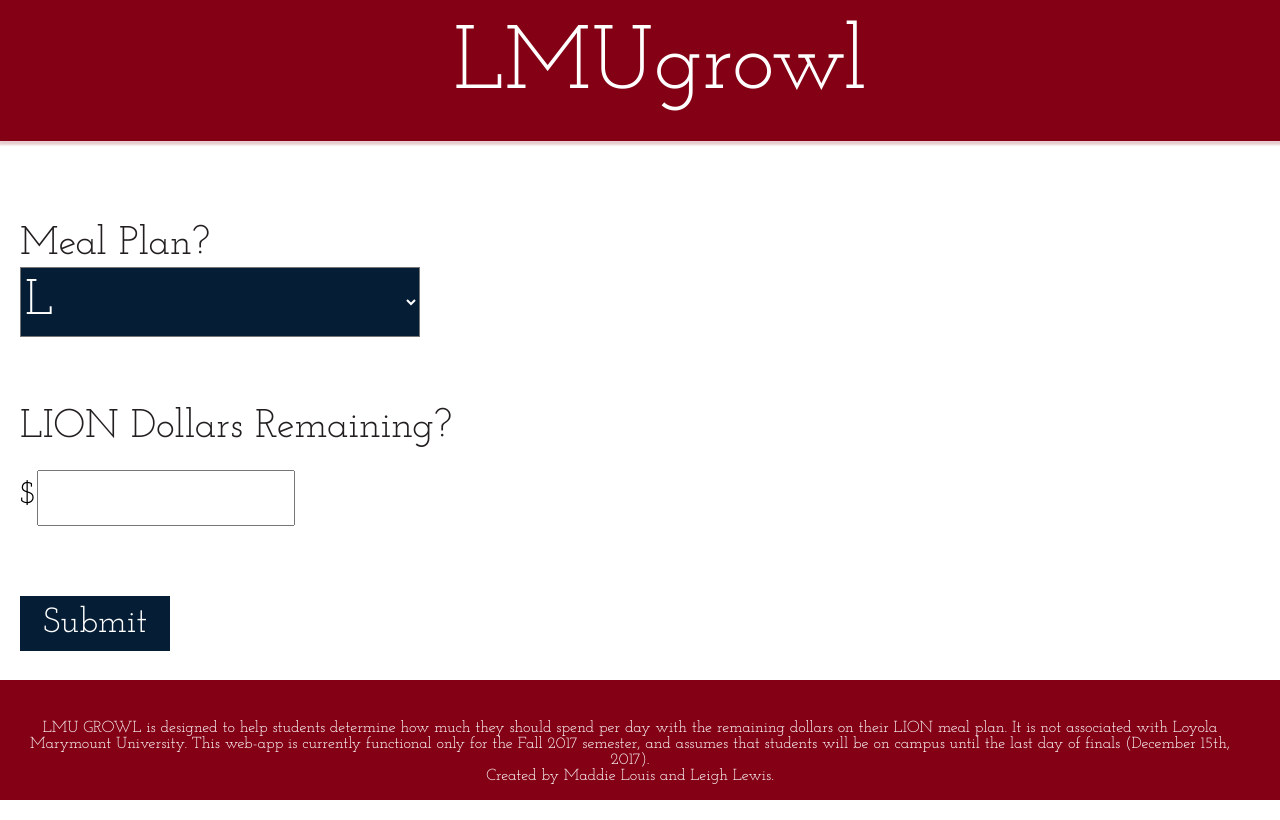
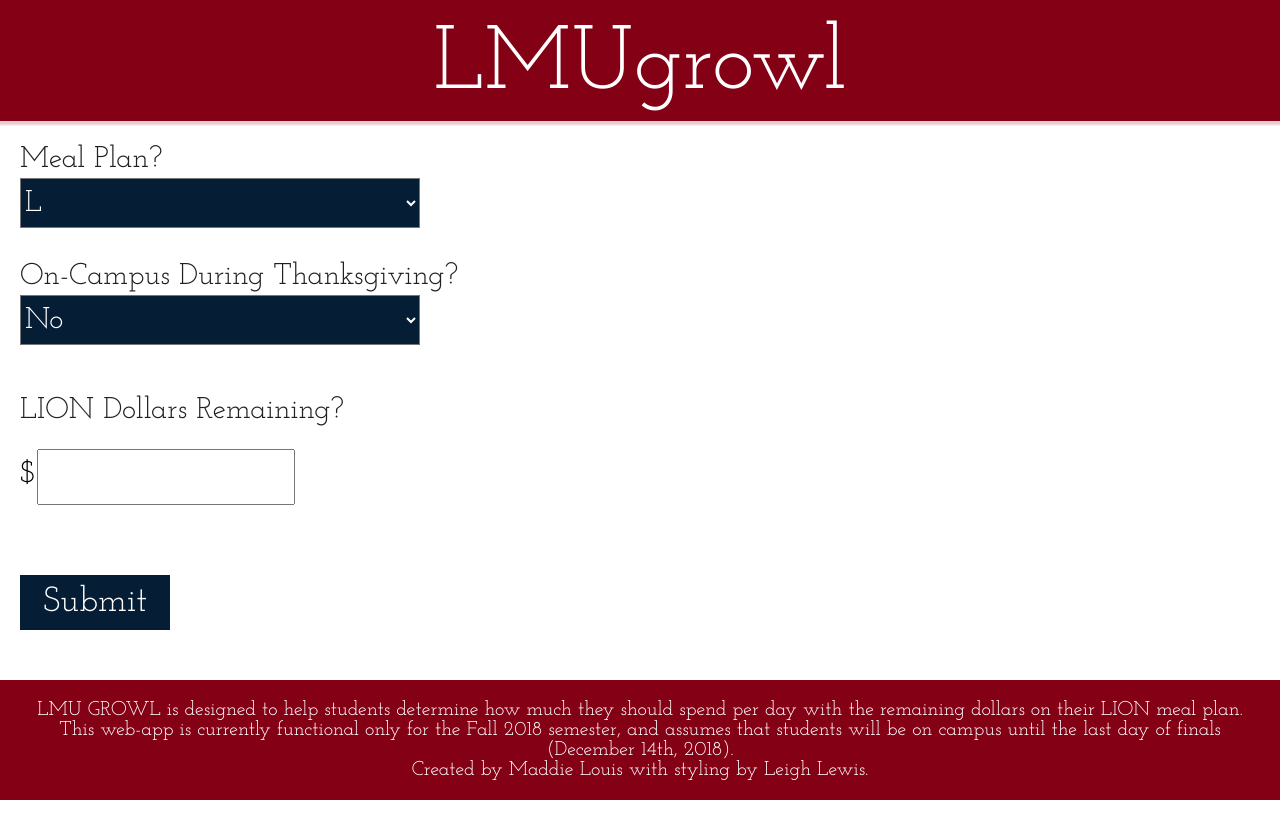
Before and after one commit to mlouis2/LMUgrowl, a Python web app: template templates/main.html in a window 1280 px wide. Run offline with Jinja, Linux system fonts and the light colour scheme; the template is opened without the code that fills it, so the values that code supplies are empty.

Commit message:
Updated for Fall 2018

```diff
--- a/stylesheets/main.css
+++ b/stylesheets/main.css
@@ -2,10 +2,13 @@
 @import url('https://fonts.googleapis.com/css?family=Josefin+Slab');
 
 body {
-     padding-left: 20px;
      font-family: 'Josefin Slab', Serif;
      height: 100%;
      margin: 0;
+}
+
+.wrapper {
+    padding-left: 20px;
 }
 
 form {
@@ -22,7 +25,7 @@
      margin: -20px;
      color: white;
      box-shadow: 1px 2px 2px 2px rgba(132, 0, 21, .2);
-     padding: 30px;
+     padding: 10px;
      padding-top: 40px;
      text-align: center;
      display: block;
@@ -32,23 +35,23 @@
 
 #mealPlan{
      position: relative;
-     padding-top: 50px;
+     padding-top: 10px;
      z-index: -10px;
 }
 
 h2 {
      color: #231f20;
-     font-size: 40px;
-     padding-top: 50px;
+     font-size: 30px;
+     padding-top: 30px;
      margin: 3px auto;
 }
 
 .dropdown {
      font-family: 'Josefin Slab', serif;
      color: white;
-     font-size: 50px;
+     font-size: 30px;
      width: 400px;
-     height: 70px;
+     height: 50px;
      background-color: rgb(5, 29, 53);
 }
 
@@ -93,22 +96,11 @@
 }
 
 #footer{
+     font-size: 20px;
      position: fixed;
-  height: 50px;
-  left: 0;
-  right: 0;
-  bottom: 0;
-
+     bottom: 0px;
+     padding: 20px;
      text-align: center;
-     z-index: 20px;
-     margin-top: 50px;
-          margin-left: -50px;
-          margin-right: -50px;
-          margin-bottom: -50px;
-          padding-top: 40px;
-          padding-right: 80px;
-          padding-left: 60px;
-          padding-bottom: 80px;
      color: white;
      background-color: rgb(132, 0, 21);
 }
@@ -191,5 +183,5 @@
 
 .footer,
 .push {
-  height: 40px;
+  height: 200px;
 }
--- a/templates/main.html
+++ b/templates/main.html
@@ -22,17 +22,25 @@
                        </select></p>
                </div>
 
-          <!-- <div id="thanksgiving">
+          <!-- <div id="springBreak">
+          <h2>On-Campus During Spring Break?</h2>
+               <p><select form_id='growl' id='springBreakBox' class='dropdown' name='springBreak'>
+                    <option id='text' value='No'>No</option>
+                    <option id='text' value='Yes'>Yes</option>
+               </select></p>
+          </div> -->
+
+          <div id="thanksgiving">
           <h2>On-Campus During Thanksgiving?</h2>
                  <p><select form_id='growl' id='thanksgivingBox' class='dropdown' name='thanksgiving'>
                      <option id='text' value='Yes'>Yes</option>
                      <option id='text' value='No' selected>No</option>
               </select></p>
-          </div> -->
+          </div>
 
           <div id="moneyLeft">
           <h2>LION Dollars Remaining?</h2>
-               <p>$</p><input type="number" name="moneyLeft" id="moneyLeft" class="numInput" min="1" max="1793" step="0000.01">
+               <p>$</p><input type="number" name="moneyLeft" id="moneyLeft" class="numInput" min="1" max="3536.00" step="0000.01">
           </div>
 
 
@@ -43,13 +51,10 @@
           <iframe id="sovrn_ad_unit_284141_async" margin="0" padding="0" frameborder="0" width="728" height="90" scrolling="no" src="about:blank" data-zid="284141" class="sovrn_ad_unit" style="margin: 0px; padding: 0px; border: 0px none; width: 728px; height: 90px; overflow: hidden;"></iframe>
           <div class="push"></div>
      </div>
-
-          <footer id='footer'>
-               LMU GROWL is designed to help students determine how much they should spend per day
-                    with the remaining dollars on their LION meal plan. It is not associated with Loyola Marymount
-                    University. This web-app is currently functional only for the Fall 2017 semester, and assumes that
-                    students will be on campus until the last day of finals (December 15th, 2017).<br>Created by Maddie Louis and Leigh Lewis.
-          </footer>
-
+     <footer id='footer'>
+          LMU GROWL is designed to help students determine how much they should spend per day
+               with the remaining dollars on their LION meal plan. This web-app is currently functional only for the Fall 2018 semester, and assumes that
+               students will be on campus until the last day of finals (December 14th, 2018).<br>Created by Maddie Louis with styling by Leigh Lewis.
+     </footer>
      </body>
 </html>
```
Also changed, not shown: main.py (+21 -9 lines), 1 other file.
